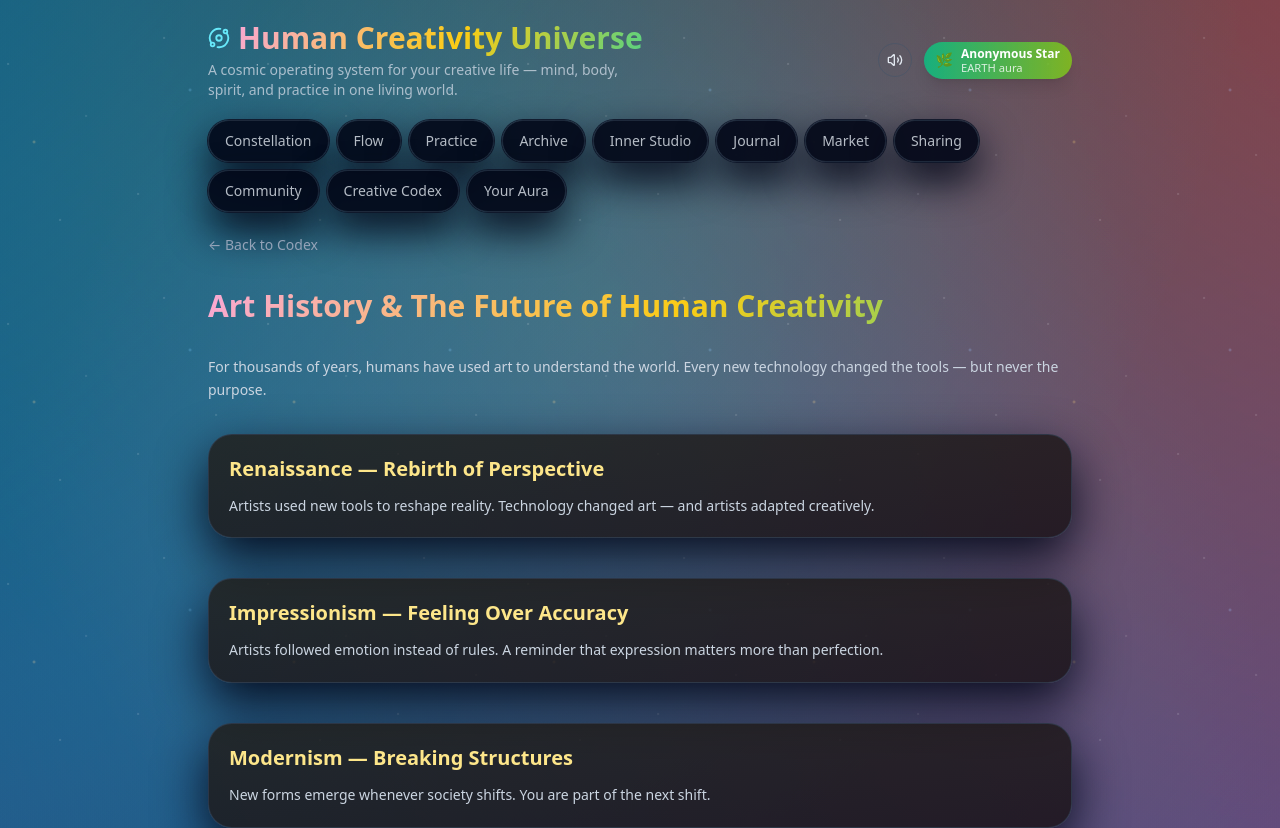
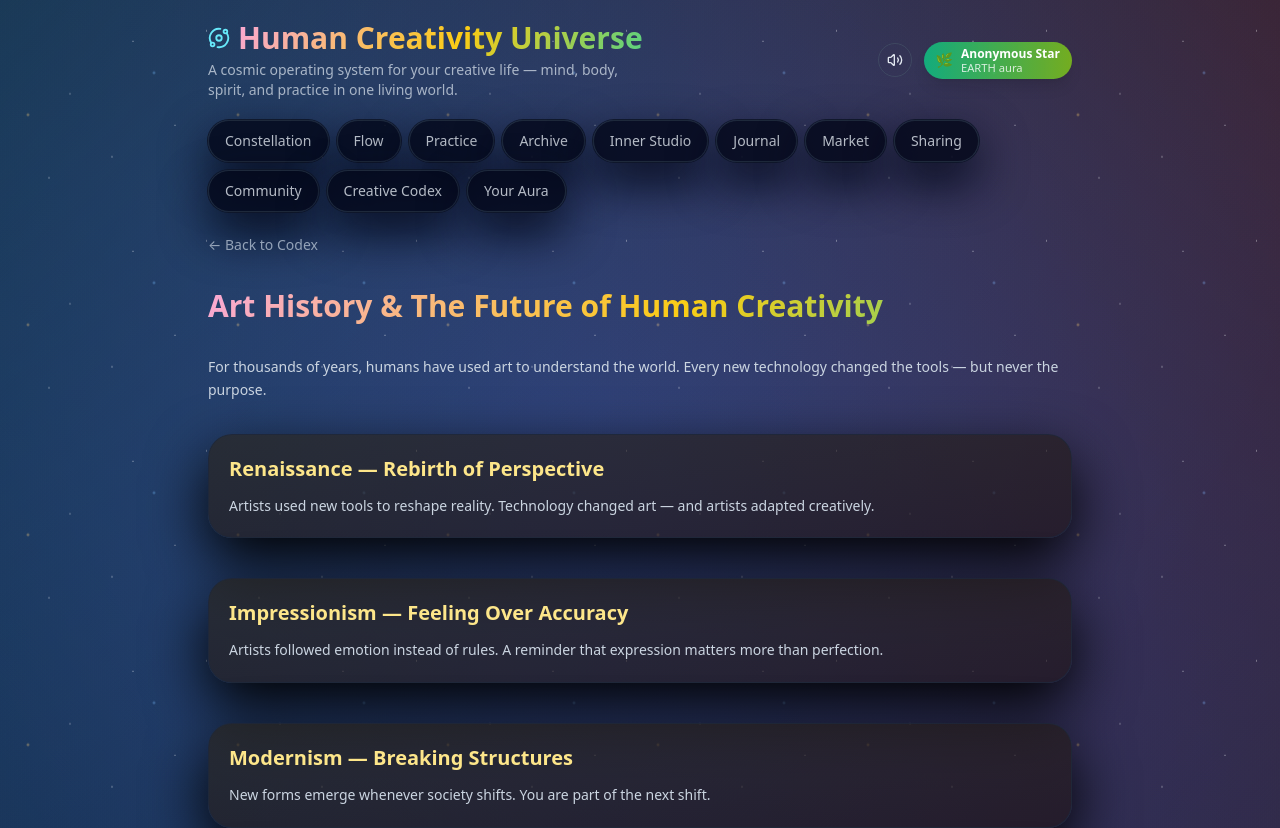
Before and after one commit to Dacolon/Human-Creativity, a Next.js app: page /codex/art-history in a window 1280 px wide. Shown: the top 828 px of the page. Built offline with nearby package versions, Linux system fonts and the light colour scheme.

Commit message:
Update globals.css

```diff
--- a/app/globals.css
+++ b/app/globals.css
@@ -3,7 +3,7 @@
 @tailwind utilities;
 
 /* ---------- Fonts ---------- */
-@import url('https://fonts.googleapis.com/css2?family=Space+Grotesk:wght@500;600;700&family=DM+Sans:wght@400;500;600&display=swap');
+@import url('https://fonts.googleapis.com/css2?family=Sora:wght@400;500;600;700&display=swap');
 
 /* ---------- Base theme ---------- */
 
@@ -23,7 +23,7 @@ body {
 
 body {
   @apply text-slate-50;
-  font-family: "DM Sans", system-ui, -apple-system, BlinkMacSystemFont,
+  font-family: "Sora", system-ui, -apple-system, BlinkMacSystemFont,
     "SF Pro Text", ui-sans-serif, "Segoe UI", sans-serif;
   background: #020617;
   min-height: 100vh;
@@ -31,9 +31,9 @@ body {
   overflow-x: hidden;
 }
 
-/* headings use the sci-fi font */
+/* headings also use Sora */
 .font-space {
-  font-family: "Space Grotesk", system-ui, sans-serif;
+  font-family: "Sora", system-ui, sans-serif;
 }
 
 /* Tailwind container tweak */
@@ -43,44 +43,59 @@ body {
 
 /* ---------- Cosmic Motion Engine layers ---------- */
 
-/* Deep-space gradient with drifting nebulas */
+/* Subtle nebula color – mostly dark */
 .bg-anim {
   position: fixed;
   inset: -40%;
   z-index: -3;
   background:
-    radial-gradient(circle at 15% 10%, rgba(56, 189, 248, 0.45), transparent 60%),
-    radial-gradient(circle at 85% 15%, rgba(248, 113, 113, 0.5), transparent 65%),
-    radial-gradient(circle at 20% 80%, rgba(96, 165, 250, 0.45), transparent 60%),
-    radial-gradient(circle at 80% 85%, rgba(129, 140, 248, 0.5), transparent 60%),
-    radial-gradient(circle at 50% 45%, rgba(34, 197, 94, 0.35), transparent 65%),
+    radial-gradient(circle at 15% 10%, rgba(56, 189, 248, 0.25), transparent 65%),
+    radial-gradient(circle at 85% 15%, rgba(248, 113, 113, 0.22), transparent 70%),
+    radial-gradient(circle at 20% 80%, rgba(96, 165, 250, 0.2), transparent 70%),
+    radial-gradient(circle at 80% 85%, rgba(129, 140, 248, 0.2), transparent 70%),
+    radial-gradient(circle at 50% 55%, rgba(30, 64, 175, 0.35), transparent 75%),
     radial-gradient(circle at 50% 60%, #020617 0, #000 55%);
-  filter: saturate(1.25);
+  filter: saturate(1.05);
   animation: bgShift 40s ease-in-out infinite alternate;
 }
 
-/* Animated starfield */
+/* Dense starfield with twinkle */
 .cosmic-noise {
   position: fixed;
   inset: 0;
   z-index: -2;
   pointer-events: none;
   background-image:
-    radial-gradient(1px 1px at 10% 20%, rgba(255, 255, 255, 0.9), transparent),
+    radial-gradient(1px 1px at 5% 10%, rgba(255, 255, 255, 0.95), transparent),
     radial-gradient(1px 1px at 30% 80%, rgba(248, 250, 252, 0.9), transparent),
-    radial-gradient(1px 1px at 70% 10%, rgba(248, 250, 252, 0.9), transparent),
-    radial-gradient(1px 1px at 90% 55%, rgba(248, 250, 252, 0.85), transparent),
-    radial-gradient(1px 1px at 40% 40%, rgba(248, 250, 252, 0.7), transparent),
-    radial-gradient(1px 1px at 60% 70%, rgba(248, 250, 252, 0.9), transparent),
-    radial-gradient(2px 2px at 20% 50%, rgba(251, 191, 36, 0.8), transparent),
-    radial-gradient(2px 2px at 80% 30%, rgba(96, 165, 250, 0.8), transparent);
-  background-size: 260px 260px;
+    radial-gradient(1px 1px at 70% 15%, rgba(248, 250, 252, 0.9), transparent),
+    radial-gradient(1px 1px at 90% 55%, rgba(248, 250, 252, 0.9), transparent),
+    radial-gradient(1px 1px at 40% 40%, rgba(248, 250, 252, 0.8), transparent),
+    radial-gradient(1px 1px at 60% 70%, rgba(248, 250, 252, 0.95), transparent),
+    radial-gradient(2px 2px at 20% 50%, rgba(251, 191, 36, 0.7), transparent),
+    radial-gradient(2px 2px at 80% 30%, rgba(96, 165, 250, 0.7), transparent);
+  background-size: 210px 210px;
   mix-blend-mode: screen;
-  opacity: 0.5;
-  animation: starDrift 75s linear infinite;
+  opacity: 0.8;
+  animation:
+    starDrift 80s linear infinite,
+    twinkle 4.5s ease-in-out infinite alternate;
 }
 
-/* No more big orange orb */
+/* Extra depth / “horizon” layer (hooked up in layout.tsx) */
+.cosmic-depth {
+  position: fixed;
+  inset: 0;
+  z-index: -1;
+  pointer-events: none;
+  background:
+    radial-gradient(circle at 50% 135%, rgba(15, 23, 42, 0) 0, rgba(15, 23, 42, 0.9) 35%, #020617 60%),
+    radial-gradient(circle at -5% 20%, rgba(15, 23, 42, 0.8), transparent 50%),
+    radial-gradient(circle at 105% 35%, rgba(15, 23, 42, 0.9), transparent 55%);
+  opacity: 1;
+}
+
+/* No orange orb anywhere */
 .cosmic-orb {
   display: none;
 }
@@ -90,29 +105,18 @@ body {
 .splash-bg {
   @apply min-h-screen flex items-center justify-center;
   background:
-    radial-gradient(circle at 10% 0%, rgba(56, 189, 248, 0.5), transparent 60%),
-    radial-gradient(circle at 85% 10%, rgba(244, 114, 182, 0.5), transparent 65%),
-    radial-gradient(circle at 50% 100%, rgba(129, 140, 248, 0.5), transparent 60%),
+    radial-gradient(circle at 10% 0%, rgba(56, 189, 248, 0.35), transparent 65%),
+    radial-gradient(circle at 90% 0%, rgba(244, 114, 182, 0.3), transparent 70%),
+    radial-gradient(circle at 50% 100%, rgba(129, 140, 248, 0.35), transparent 70%),
     radial-gradient(circle at 0% 85%, rgba(15, 23, 42, 0.98), #020617 70%);
   position: relative;
   overflow: hidden;
 }
 
-.splash-bg::before {
-  content: "";
-  position: absolute;
-  inset: -40%;
-  background:
-    radial-gradient(circle at 15% 15%, rgba(255, 255, 255, 0.08), transparent 55%),
-    radial-gradient(circle at 80% 20%, rgba(254, 226, 226, 0.12), transparent 60%),
-    radial-gradient(circle at 50% 90%, rgba(191, 219, 254, 0.18), transparent 60%);
-  mix-blend-mode: screen;
-  opacity: 0.5;
-  animation: splashDrift 30s ease-in-out infinite alternate;
-}
-
 .splash-title {
-  @apply text-[0.75rem] tracking-[.2em] uppercase text-slate-100;
+  @apply text-[0.7rem] tracking-[0.3em] uppercase text-slate-300;
+  letter-spacing: 0.3em;
+  font-family: "Sora", system-ui, sans-serif;
 }
 
 /* ---------- Typography accents ---------- */
@@ -136,8 +140,8 @@ body {
 /* ---------- Floating glass panels / cards ---------- */
 
 .card {
-  @apply rounded-3xl border border-slate-700/70 bg-slate-950/80 shadow-[0_20px_50px_rgba(2,6,23,0.9)] p-4 md:p-5;
-  backdrop-filter: blur(20px);
+  @apply rounded-3xl border border-slate-800/80 bg-slate-950/60 shadow-[0_24px_60px_rgba(0,0,0,0.98)] p-4 md:p-5;
+  backdrop-filter: blur(24px);
 }
 
 /* reusable “floating” helpers */
@@ -156,11 +160,11 @@ body {
 
 /* nav buttons */
 .nav-link {
-  @apply inline-flex items-center justify-center rounded-full px-4 py-2.5 text-xs md:text-sm font-medium border border-slate-800 bg-slate-950/90;
+  @apply inline-flex items-center justify-center rounded-full px-4 py-2.5 text-xs md:text-sm font-medium border border-slate-800 bg-slate-950/80;
   box-shadow:
     0 0 0 1px rgba(15, 23, 42, 0.9),
-    0 18px 40px rgba(2, 6, 23, 0.96);
-  backdrop-filter: blur(20px);
+    0 20px 48px rgba(2, 6, 23, 0.96);
+  backdrop-filter: blur(22px);
   transition:
     background-color 160ms ease,
     border-color 160ms ease,
@@ -171,11 +175,11 @@ body {
 .nav-link:hover {
   transform: translateY(-2px);
   box-shadow:
-    0 0 0 1px rgba(56, 189, 248, 0.6),
-    0 22px 48px rgba(8, 47, 73, 0.95);
+    0 0 0 1px rgba(56, 189, 248, 0.7),
+    0 24px 55px rgba(8, 47, 73, 0.96);
   background: radial-gradient(circle at 0 0, rgba(56, 189, 248, 0.45), transparent 55%),
     rgba(15, 23, 42, 0.98);
-  border-color: rgba(56, 189, 248, 0.9);
+  border-color: rgba(56, 189, 248, 0.95);
 }
 
 /* space between stacked cards */
@@ -218,22 +222,22 @@ main .card + .card {
     background-position: 0 0;
   }
   50% {
-    background-position: -120px 80px;
+    background-position: -100px 70px;
   }
   100% {
-    background-position: -260px 160px;
+    background-position: -210px 140px;
   }
 }
 
-@keyframes splashDrift {
+@keyframes twinkle {
   0% {
-    transform: translate3d(0, 0, 0) scale(1.05);
+    opacity: 0.45;
   }
   50% {
-    transform: translate3d(2%, -1%, 0) scale(1.08);
+    opacity: 0.9;
   }
   100% {
-    transform: translate3d(-1%, 2%, 0) scale(1.06);
+    opacity: 0.55;
   }
 }
 
@@ -254,7 +258,7 @@ main .card + .card {
     transform: translateY(0px);
   }
   50% {
-    transform: translateY(-6px);
+    transform: translateY(-7px);
   }
   100% {
     transform: translateY(0px);
@@ -273,4 +277,4 @@ footer {
 /* smooth scroll */
 html {
   scroll-behavior: smooth;
-}
+                    }
```
